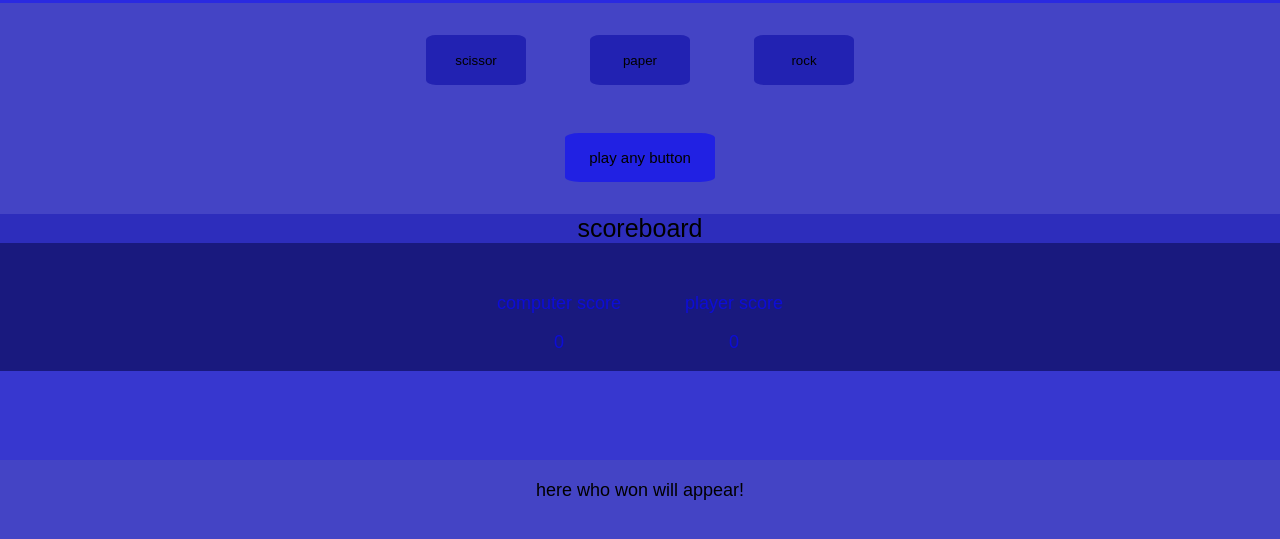
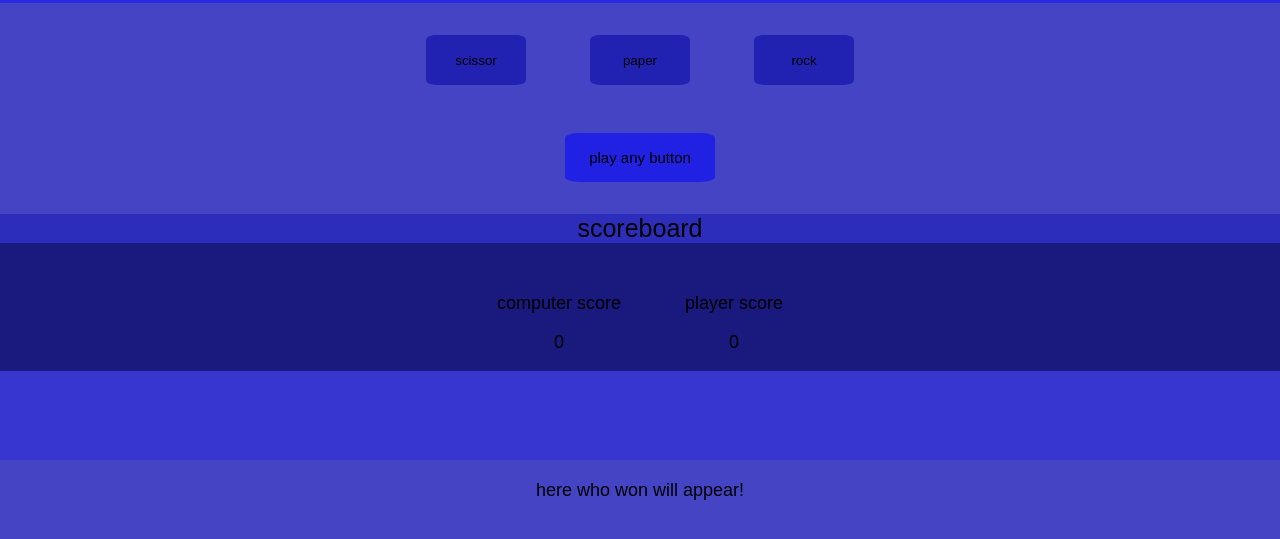
Before and after one commit to code002-ZeroTwo/game, a plain HTML site: page index.html in a window 1280 px wide. Shown: the part 87-626 px from the top of the page. Drawn offline with Linux system fonts and the light colour scheme.

Commit message:
Update style.css

```diff
--- a/style.css
+++ b/style.css
@@ -61,7 +61,6 @@ body {
     display: flex;
     gap: 4rem;
     justify-content: center;
-    color:rgb(13, 13, 214);
     background-color: rgb(25, 25, 126);
 }
 
```
